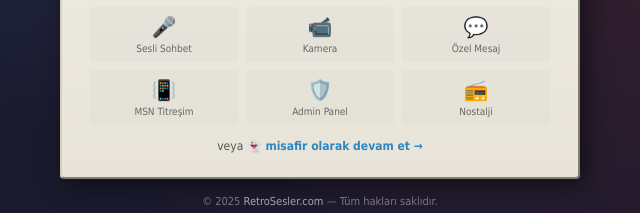
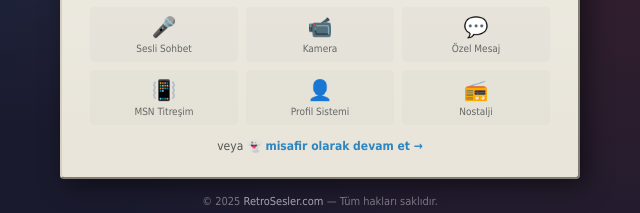
Before and after one commit to ahmedfirat21-dotcom/retrosesler, a website: page auth.html in a window 1280 px wide. Shown: the part 584-797 px from the top of the page, 320-960 px from the left. Drawn offline with Linux system fonts and the light colour scheme; a web font is replaced by a local one.

Commit message:
fix: auth.html'den Admin Panel yazan referansi kaldir, Profil Sistemi olarak degistir

```diff
--- a/auth.html
+++ b/auth.html
@@ -533,7 +533,7 @@
                     <div class="feature-item"><span class="feature-icon">📹</span>Kamera</div>
                     <div class="feature-item"><span class="feature-icon">💬</span>Özel Mesaj</div>
                     <div class="feature-item"><span class="feature-icon">📳</span>MSN Titreşim</div>
-                    <div class="feature-item"><span class="feature-icon">🛡️</span>Admin Panel</div>
+                    <div class="feature-item"><span class="feature-icon">👤</span>Profil Sistemi</div>
                     <div class="feature-item"><span class="feature-icon">📻</span>Nostalji</div>
                 </div>
 
```
